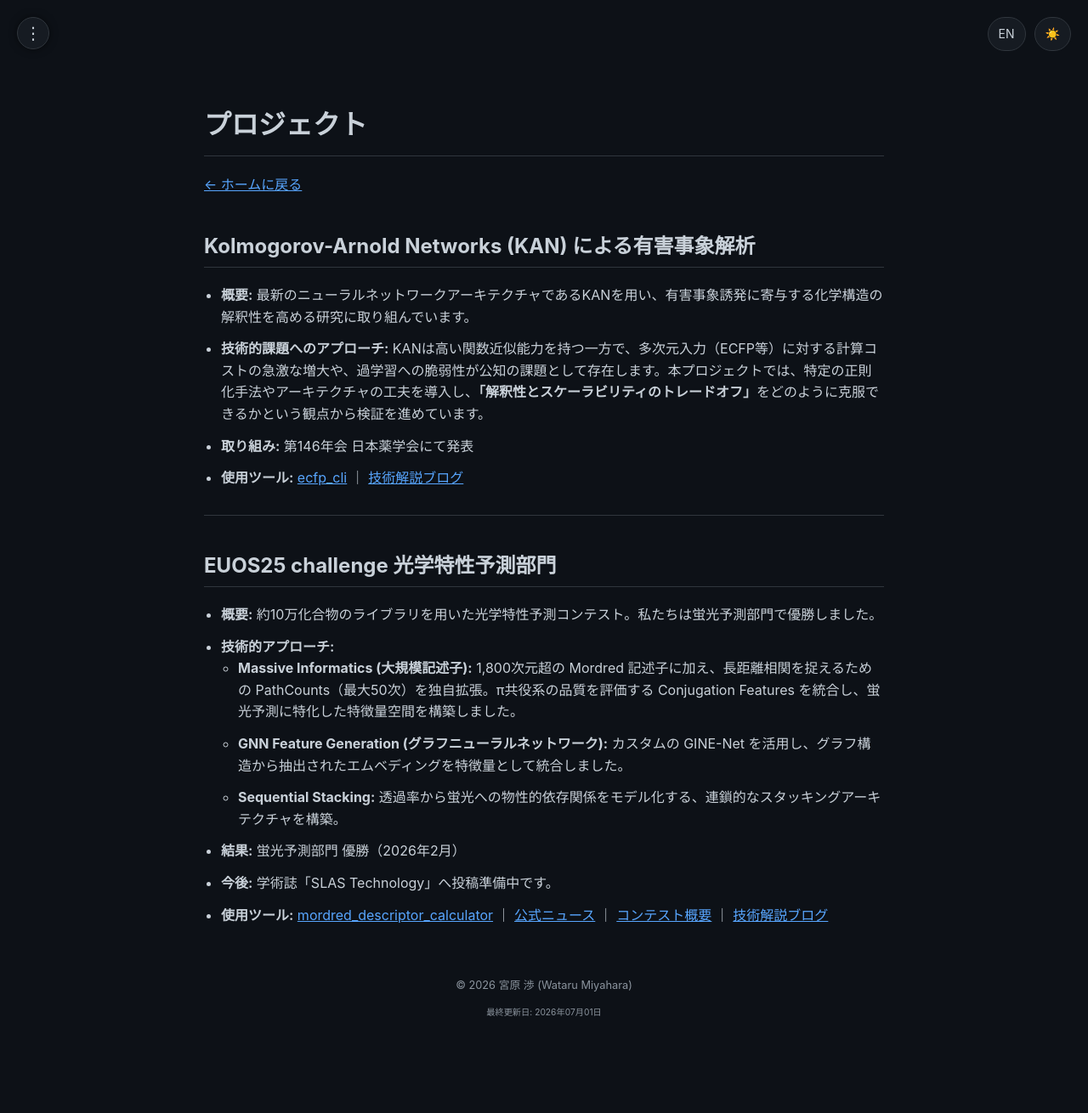
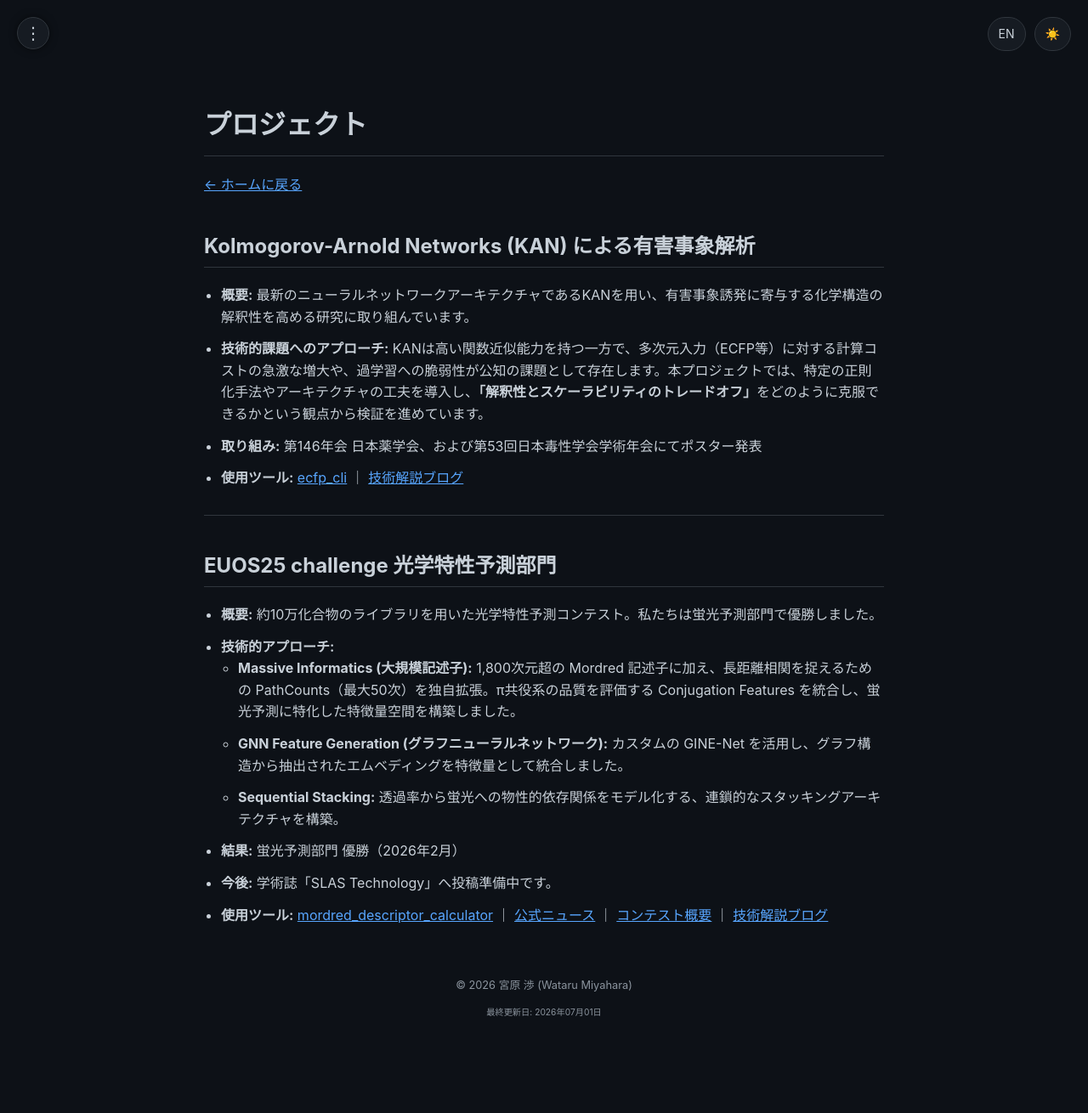
Before and after one commit to 377H-Miru/377H-Miru.github.io, a Jekyll site: the page built from projects.md, in a window 1280 px wide. Shown: the whole page at 85% size. Built offline with Jekyll 4.4.1, drawn with Linux system fonts in a browser that asks for light colours.

Commit message:
Update projects pages to include JSOT 2026 presentation

```diff
--- a/en/projects.html
+++ b/en/projects.html
@@ -16,7 +16,7 @@ permalink: /en/projects/
     <li><b>Addressing Technical Trade-offs:</b>
         While KAN offers high function approximation capabilities, it faces challenges like computational cost spikes and overfitting in high-dimensional settings (e.g., ECFP). This project investigates overcoming the <b>scalability-interpretability trade-off</b> through specialized regularization and architectural optimizations.
     </li>
-    <li><b>Status:</b> Presented at the PSJ 146th Annual Meeting.</li>
+    <li><b>Status:</b> Presented at the PSJ 146th Annual Meeting and the 53rd Annual Meeting of the Japanese Society of Toxicology (JSOT).</li>
     <li><b>Resources:</b> <a href="https://github.com/377H-Miru/ecfp_cli" target="_blank">ecfp_cli</a> ｜ <a href="/en/posts/2026-04-02-kan-research-overview">Technical Review</a></li>
 </ul>
 
--- a/projects.html
+++ b/projects.html
@@ -16,7 +16,7 @@ permalink: /projects/
     <li><b>技術的課題へのアプローチ:</b>
         KANは高い関数近似能力を持つ一方で、多次元入力（ECFP等）に対する計算コストの急激な増大や、過学習への脆弱性が公知の課題として存在します。本プロジェクトでは、特定の正則化手法やアーキテクチャの工夫を導入し、<b>「解釈性とスケーラビリティのトレードオフ」</b>をどのように克服できるかという観点から検証を進めています。
     </li>
-    <li><b>取り組み:</b> 第146年会 日本薬学会にて発表</li>
+    <li><b>取り組み:</b> 第146年会 日本薬学会、および第53回日本毒性学会学術年会にてポスター発表</li>
     <li><b>リソース:</b> <a href="https://github.com/377H-Miru/ecfp_cli" target="_blank">ecfp_cli</a> ｜ <a href="/posts/2026-04-02-kan-research-overview">技術解説ブログ</a></li>
 </ul>
 
--- a/projects.md
+++ b/projects.md
@@ -13,7 +13,7 @@ permalink: /projects/
 - **概要:** 最新のニューラルネットワークアーキテクチャであるKANを用い、有害事象誘発に寄与する化学構造の解釈性を高める研究に取り組んでいます。
 - **技術的課題へのアプローチ:**
   KANは高い関数近似能力を持つ一方で、多次元入力（ECFP等）に対する計算コストの急激な増大や、過学習への脆弱性が公知の課題として存在します。本プロジェクトでは、特定の正則化手法やアーキテクチャの工夫を導入し、**「解釈性とスケーラビリティのトレードオフ」**をどのように克服できるかという観点から検証を進めています。
-- **取り組み:** 第146年会 日本薬学会にて発表
+- **取り組み:** 第146年会 日本薬学会、および第53回日本毒性学会学術年会にてポスター発表
 - **使用ツール:** [ecfp_cli](https://github.com/377H-Miru/ecfp_cli) ｜ [技術解説ブログ](/posts/2026-04-02-kan-research-overview)
 
 ---
```
